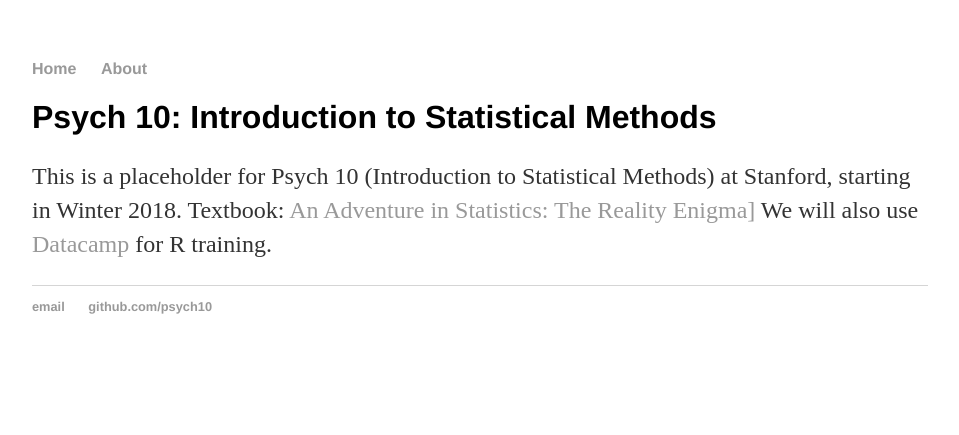
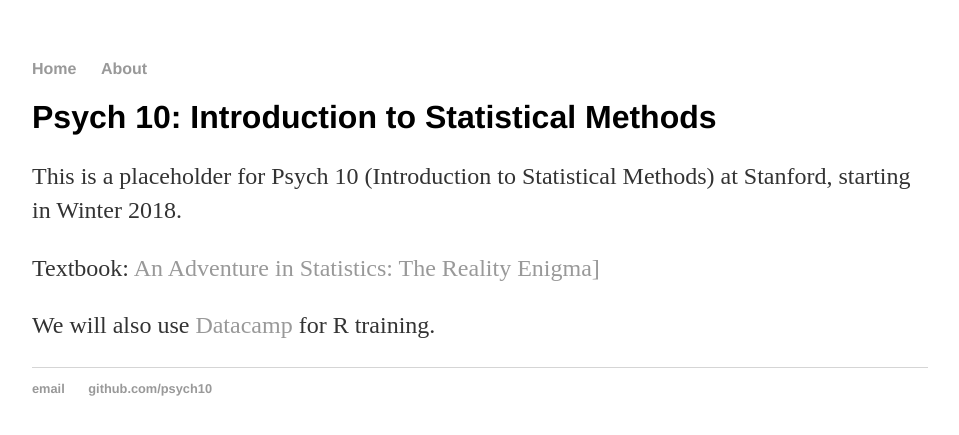
Before and after one commit to stats60/stats60.github.io, a Jekyll site: the page built from index.html, in a window 1280 px wide. Shown: the top 435 px of the page, without its empty margins (160-1119 px from the left). Built offline with Jekyll 4.4.1, drawn with Linux system fonts in a browser that asks for light colours; some of the changed lines change nothing that is shown.

Commit message:
formatting

```diff
--- a/index.html
+++ b/index.html
@@ -4,10 +4,10 @@
 ---
 <div class="blurb">
     <h1>Psych 10: Introduction to Statistical Methods</h1>
-    <p>This is a placeholder for Psych 10 (Introduction to Statistical Methods) at Stanford, starting in Winter 2018.
+    <p>This is a placeholder for Psych 10 (Introduction to Statistical Methods) at Stanford, starting in Winter 2018.</p>
 
-Textbook: <a href="https://edge.sagepub.com/field-an-adventure-in-stats">An Adventure in Statistics: The Reality Enigma]</a>
+<p>Textbook: <a href="https://edge.sagepub.com/field-an-adventure-in-stats">An Adventure in Statistics: The Reality Enigma]</a>
 
-We will also use <a href="https://www.datacamp.com/">Datacamp</a> for R training.
+<p>We will also use <a href="https://www.datacamp.com/">Datacamp</a> for R training.
 </p>
 </div><!-- /.blurb -->
```
